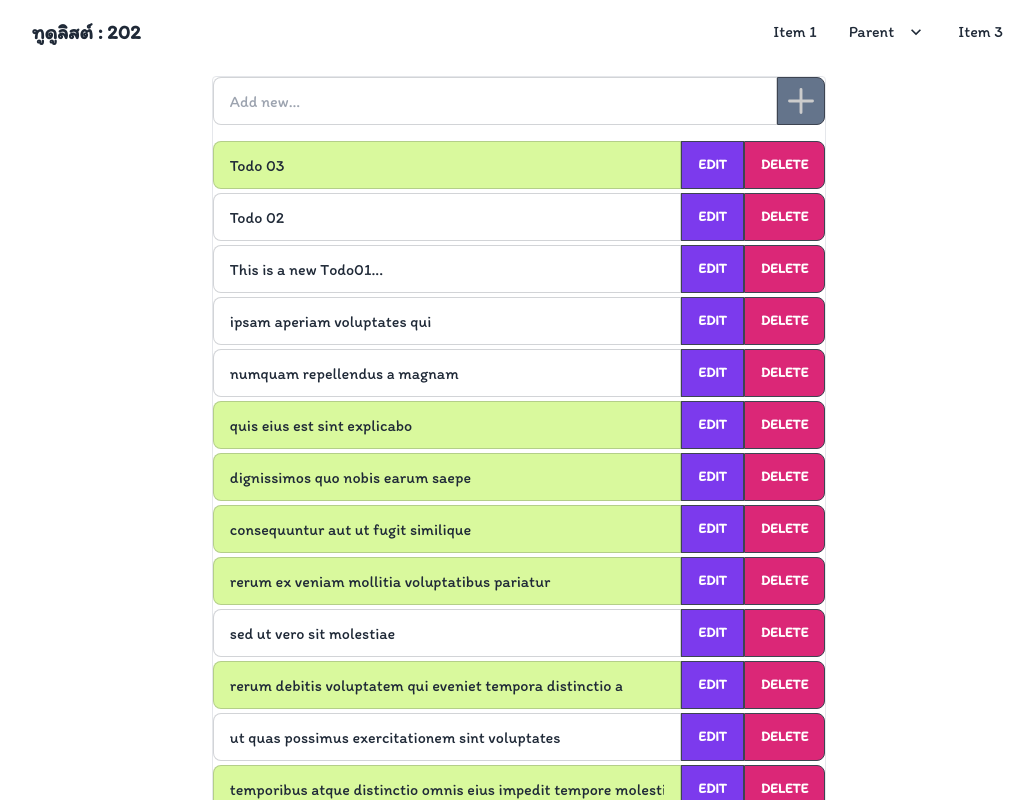
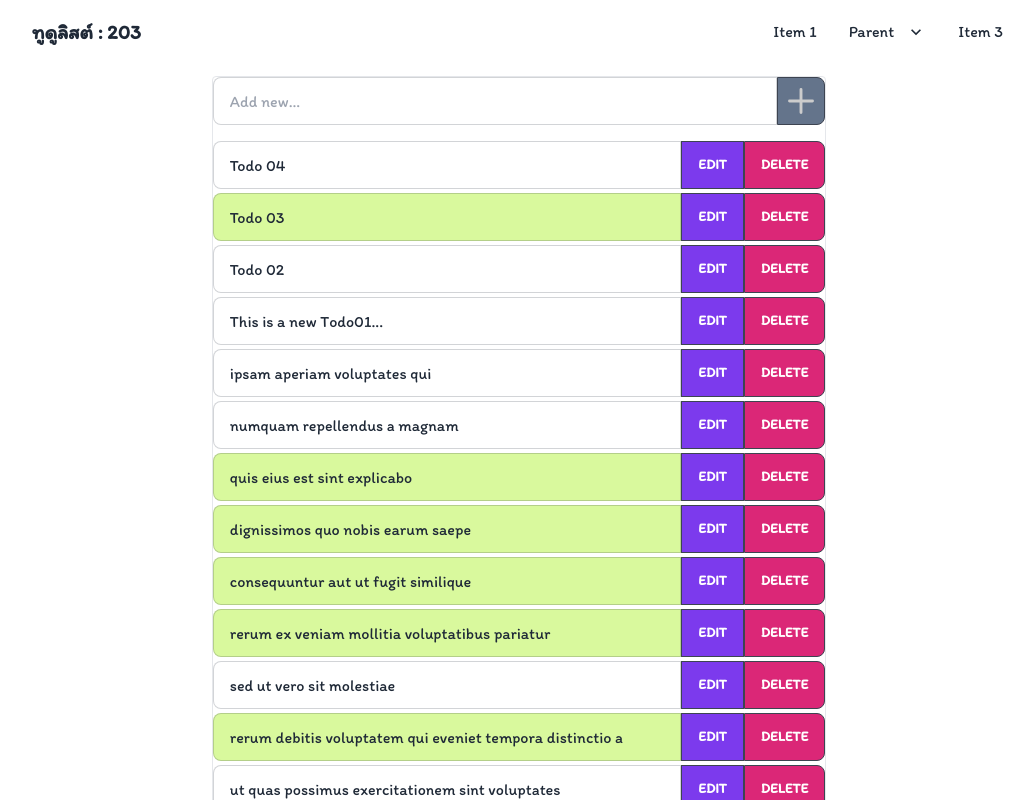
Before and after one commit to tratchapong/react-query02, a React (Create React App) app: page / in a window 1280 px wide. Shown: the top 800 px of the page, without its empty margins (121-1155 px from the left). Built offline with nearby package versions, Linux system fonts and the light colour scheme; data requests are answered from the project's data file; a web font is replaced by a local one.

Commit message:
create TodoContext for store todos data

```diff
--- a/db/todo.json
+++ b/db/todo.json
@@ -1211,6 +1211,12 @@
       "completed": true,
       "userId": 1,
       "id": 203
+    },
+    {
+      "title": "Todo 04",
+      "completed": false,
+      "userId": 1,
+      "id": 204
     }
   ]
 }
--- a/src/App.js
+++ b/src/App.js
@@ -1,17 +1,17 @@
 // resource
 // https://youtu.be/lLWfZL-Y8lM
 
-import { useState } from "react";
+
 import Header from "./components/Header";
 import TodoContainer from "./features/TodoContainer";
 
 function App() {
-  const [total, setTotal] = useState(0)
+
   return (
     <div className="App max-w-5xl mx-auto font-itim">
-      <Header total={total} />
+      <Header />
       <div className="mx-auto w-3/5 border mt-3 rounded">
-        <TodoContainer setTotal={setTotal} />
+        <TodoContainer />
       </div>
 
     </div>
--- a/src/components/Header.jsx
+++ b/src/components/Header.jsx
@@ -1,7 +1,8 @@
 import React from 'react'
+import { useTodo } from '../contexts/todoContext'
 
 export default function Header(props) {
-  const {total} = props
+  const {total} = useTodo()
   return (
     <div className="navbar bg-base-100">
   <div className="flex-1">
--- /dev/null
+++ b/src/contexts/todoContext.js
@@ -0,0 +1,43 @@
+import {createContext, useState, useEffect, useContext} from 'react'
+import {getTodo, addTodo, updateTodo, deleteTodo} from '../api/todoApi'
+
+
+export const TodoContext = createContext()
+
+export default function TodoContextProvider({children}) {
+  const [allTodo, setAllTodo] = useState([])
+  const [haveEdit, setHaveEdit] = useState(false)
+
+  useEffect(() => {
+    getTodo().then(data => {
+      console.log(data)
+      setAllTodo(data)
+    })
+  }, [haveEdit])
+
+  const hdlAdd = (title) => {
+    if (title.trim()==='')
+      return
+    let newTodo = { title, completed : false, userId: 1}
+    addTodo(newTodo)
+    setHaveEdit(prv => !prv)
+  }
+
+  const hdlUpdate = (todo) => {
+    updateTodo(todo)
+    setHaveEdit(prv => !prv)
+  }
+
+  const hdlDelete = todo => {
+    deleteTodo(todo)
+    setHaveEdit(prv => !prv)
+  }
+
+  return (
+    <TodoContext.Provider value={{allTodo, setAllTodo, total: allTodo.length, hdlAdd , hdlUpdate, hdlDelete}}>
+      {children}
+    </TodoContext.Provider>
+  )
+}
+
+export const useTodo = () => useContext(TodoContext)
--- a/src/features/TodoContainer.jsx
+++ b/src/features/TodoContainer.jsx
@@ -1,34 +1,15 @@
 
-import React, { useEffect, useState } from 'react'
-import {getTodo, addTodo} from '../api/todoApi'
-// import {useQuery, useMutation, useQueryClient} from 'react-query'
 import TodoForm from './TodoForm'
 import TodoList from './TodoList'
 
 export default function TodoContainer(props) {
-  const {setTotal} = props
-  const [allTodo, setAllTodo] = useState([])
-  const [haveEdit, setHaveEdit] = useState(false)
-  useEffect(() => {
-    getTodo().then(data => {
-      console.log(data)
-      setAllTodo(data)
-      setTotal(data.length)
-    })
-  }, [haveEdit])
 
-  const hdlAdd = (title) => {
-    if (title.trim()==='')
-      return
-    let newTodo = { title, completed : false, userId: 1}
-    addTodo(newTodo)
-    setHaveEdit(prv => !prv)
-  }
+
 
   return (
     <>
-      <TodoForm hdlAdd={hdlAdd} />
-      <TodoList allTodo={allTodo} setHaveEdit={setHaveEdit}/>
+      <TodoForm />
+      <TodoList />
     </>
   )
 }
--- a/src/features/TodoForm.jsx
+++ b/src/features/TodoForm.jsx
@@ -1,14 +1,17 @@
 import React, { useState } from "react";
+import { useTodo } from "../contexts/todoContext";
 
 export default function TodoForm(props) {
-  const {hdlAdd} = props
-  const [title, setTitle] = useState('')
+  const { hdlAdd } = useTodo();
+  const [title, setTitle] = useState("");
 
   const hdlSubmit = () => {
-    hdlAdd(title)
-    setTitle('')
-  }
-   return (
+    if (title.trim()) {
+      hdlAdd(title);
+    }
+    setTitle("");
+  };
+  return (
     <div className="flex">
       <div className="form-control grow ">
         <div className="input-group">
@@ -17,7 +20,7 @@ export default function TodoForm(props) {
             placeholder="Add new…"
             className="input input-bordered grow"
             value={title}
-            onChange={e=>setTitle(e.target.value)}
+            onChange={(e) => setTitle(e.target.value)}
           />
           <button className="btn btn-square bg-slate-500" onClick={hdlSubmit}>
             <svg
--- a/src/features/TodoItem.jsx
+++ b/src/features/TodoItem.jsx
@@ -1,23 +1,24 @@
 import React, { useState } from "react";
-import { updateTodo, deleteTodo } from "../api/todoApi";
+import { useTodo } from "../contexts/todoContext";
 
 export default function TodoItem(props) {
-  const { todo, setHaveEdit } = props;
+  const { todo } = props;
+  const {hdlUpdate, hdlDelete } = useTodo()
   const [completed, setCompleted] = useState(todo.completed);
   const [title, setTitle] = useState(todo.title);
   const [editMode, setEditMode] = useState(false);
 
   const hdlEditOk = () => {
+    setEditMode(false);
+    if((title.trim() === todo.title && completed === todo.completed) || title.trim ==='')
+      return
     const newTodo = { ...todo, title, completed };
-    updateTodo(newTodo);
-    setEditMode(false);
-    setHaveEdit((prv) => !prv);
+    hdlUpdate(newTodo);
   };
 
-  const hdlDelete = () => {
+  const hdlDeleteClick = () => {
     if (window.confirm('This item will be Deleted ?')){
-      deleteTodo(todo);
-      setHaveEdit((prv) => !prv);
+      hdlDelete(todo);
     }
   };
   return (
@@ -52,7 +53,7 @@ export default function TodoItem(props) {
           </span>
         )}
 
-        <span className="bg-pink-600 btn" onClick={hdlDelete}>
+        <span className="bg-pink-600 btn" onClick={hdlDeleteClick}>
           Delete
         </span>
       </label>
--- a/src/features/TodoList.jsx
+++ b/src/features/TodoList.jsx
@@ -1,12 +1,13 @@
 import React from "react";
+import { useTodo } from "../contexts/todoContext";
 import TodoItem from "./TodoItem";
 
 export default function TodoList(props) {
-  const { allTodo, setHaveEdit } = props;
+  const { allTodo } = useTodo();
   return (
     <div className="flex flex-col mt-4 gap-1">
       {allTodo.map((el) => (
-        <TodoItem key={el.id} todo={el} setHaveEdit={setHaveEdit}/>
+        <TodoItem key={el.id} todo={el} />
       ))}
     </div>
   );
--- a/src/index.js
+++ b/src/index.js
@@ -2,17 +2,15 @@ import React from "react";
 import ReactDOM from "react-dom/client";
 import "./index.css";
 import App from "./App";
+import TodoContextProvider from "./contexts/todoContext";
 
-import { QueryClient, QueryClientProvider } from "react-query";
-import { ReactQueryDevtools } from "react-query/devtools";
 
-const queryClient = new QueryClient()
+
 const root = ReactDOM.createRoot(document.getElementById("root"));
 root.render(
   <React.StrictMode>
-    <QueryClientProvider client={queryClient}>
+    <TodoContextProvider>
       <App />
-      {/* <ReactQueryDevtools /> */}
-    </QueryClientProvider>
+    </TodoContextProvider>
   </React.StrictMode>
 );
```
